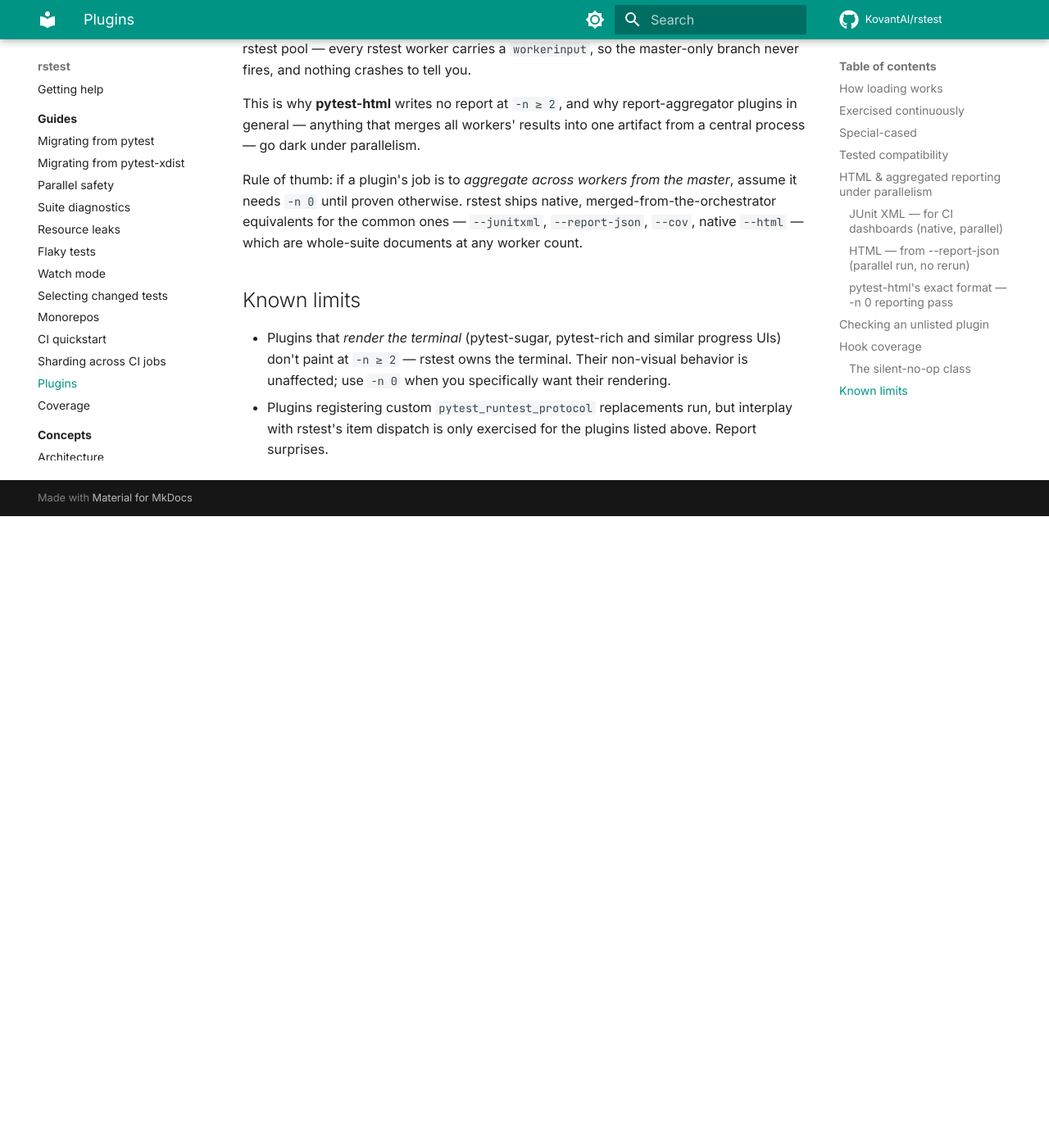
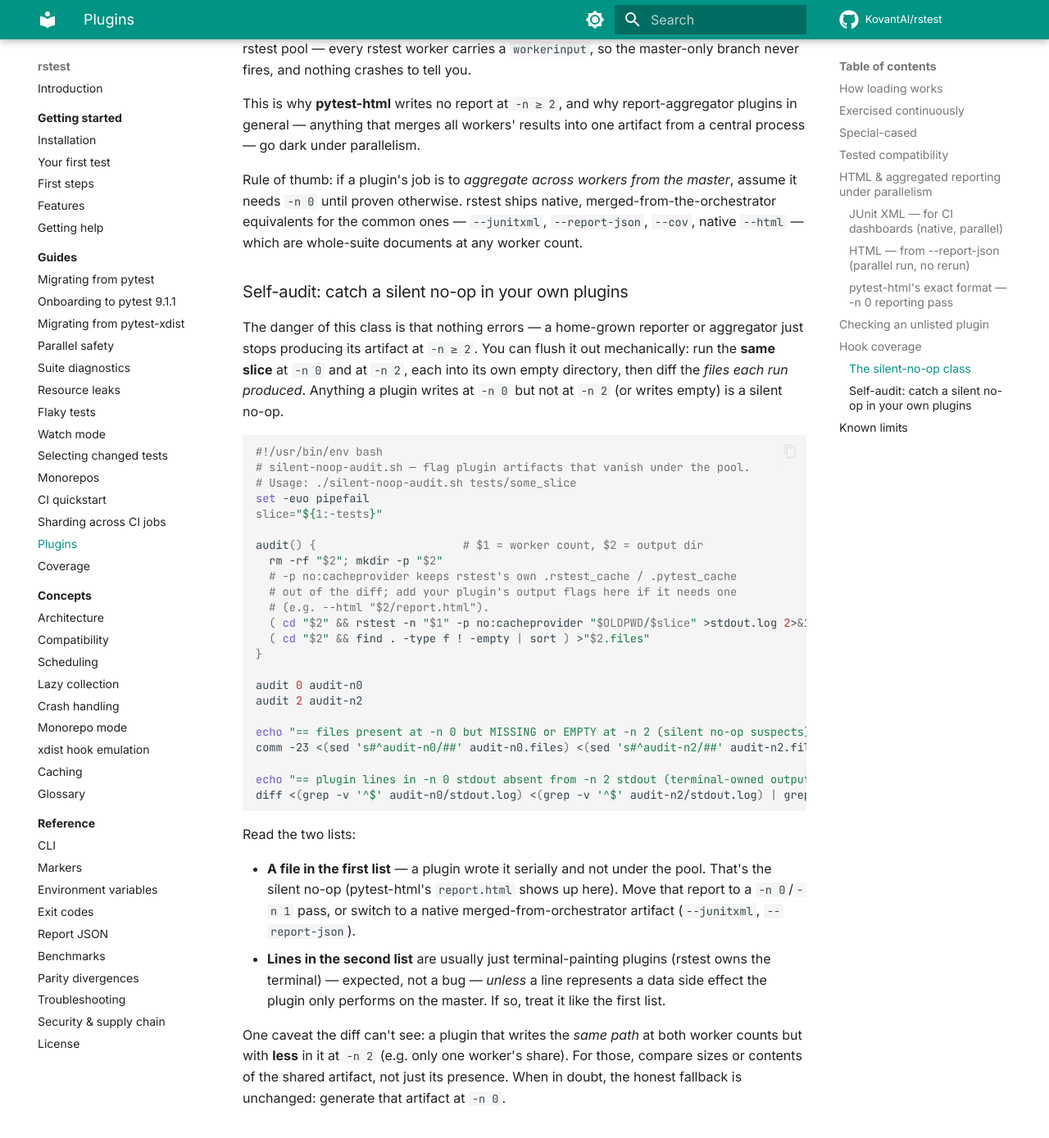
Before and after one commit to KovantAI/rstest, an MkDocs documentation site: the page built from docs/guides/plugins.md, in a window 1280 px wide and 1400 px high, scrolled down 5876 px. Shown: the top 1389 px of the window at 82% size. Built offline with MkDocs 1.6.1 and Material for MkDocs 9.7.7, drawn with Linux system fonts in a browser that asks for light colours; comment, search, counter and statistics services are not loaded; before the commit the page ends 6506 px from its top, so only the background shows below that.

Commit message:
update docs (#100)

````diff
--- a/docs/guides/plugins.md
+++ b/docs/guides/plugins.md
@@ -219,6 +219,58 @@
 `--report-json`, `--cov`, native `--html` — which are whole-suite documents at
 any worker count.
 
+### Self-audit: catch a silent no-op in your own plugins
+
+The danger of this class is that nothing errors — a home-grown reporter or
+aggregator just stops producing its artifact at `-n ≥ 2`. You can flush it
+out mechanically: run the **same slice** at `-n 0` and at `-n 2`, each into
+its own empty directory, then diff the *files each run produced*. Anything a
+plugin writes at `-n 0` but not at `-n 2` (or writes empty) is a silent
+no-op.
+
+```bash
+#!/usr/bin/env bash
+# silent-noop-audit.sh — flag plugin artifacts that vanish under the pool.
+# Usage: ./silent-noop-audit.sh tests/some_slice
+set -euo pipefail
+slice="${1:-tests}"
+
+audit() {                      # $1 = worker count, $2 = output dir
+  rm -rf "$2"; mkdir -p "$2"
+  # -p no:cacheprovider keeps rstest's own .rstest_cache / .pytest_cache
+  # out of the diff; add your plugin's output flags here if it needs one
+  # (e.g. --html "$2/report.html").
+  ( cd "$2" && rstest -n "$1" -p no:cacheprovider "$OLDPWD/$slice" >stdout.log 2>&1 ) || true
+  ( cd "$2" && find . -type f ! -empty | sort ) >"$2.files"
+}
+
+audit 0 audit-n0
+audit 2 audit-n2
+
+echo "== files present at -n 0 but MISSING or EMPTY at -n 2 (silent no-op suspects) =="
+comm -23 <(sed 's#^audit-n0/##' audit-n0.files) <(sed 's#^audit-n2/##' audit-n2.files)
+
+echo "== plugin lines in -n 0 stdout absent from -n 2 stdout (terminal-owned output) =="
+diff <(grep -v '^$' audit-n0/stdout.log) <(grep -v '^$' audit-n2/stdout.log) | grep '^<' || true
+```
+
+Read the two lists:
+
+- **A file in the first list** — a plugin wrote it serially and not under the
+  pool. That's the silent no-op (pytest-html's `report.html` shows up here).
+  Move that report to a `-n 0`/`-n 1` pass, or switch to a native
+  merged-from-orchestrator artifact (`--junitxml`, `--report-json`).
+- **Lines in the second list** are usually just terminal-painting plugins
+  (rstest owns the terminal) — expected, not a bug — *unless* a line
+  represents a data side effect the plugin only performs on the master. If
+  so, treat it like the first list.
+
+One caveat the diff can't see: a plugin that writes the *same path* at both
+worker counts but with **less** in it at `-n 2` (e.g. only one worker's
+share). For those, compare sizes or contents of the shared artifact, not
+just its presence. When in doubt, the honest fallback is unchanged:
+generate that artifact at `-n 0`.
+
 ## Known limits
 
 - Plugins that *render the terminal* (pytest-sugar, pytest-rich and
--- a/mkdocs.yml
+++ b/mkdocs.yml
@@ -93,6 +93,7 @@
   - Guides:
       - guides/index.md
       - Migrating from pytest: guides/migrate-from-pytest.md
+      - Onboarding to pytest 9.1.1: guides/upgrade-to-pytest9.md
       - Migrating from pytest-xdist: guides/migrate-from-xdist.md
       - Parallel safety: guides/parallel-safety.md
       - Suite diagnostics: guides/doctor.md
````
Also changed, not shown: docs/concepts/compatibility.md (+2 -0 lines), docs/guides/migrate-from-pytest.md (+3 -0 lines), docs/guides/upgrade-to-pytest9.md (added, +132 -0 lines).
